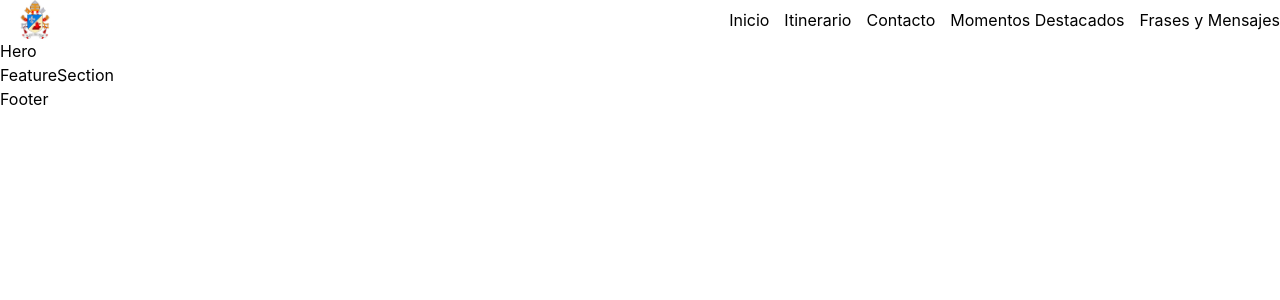
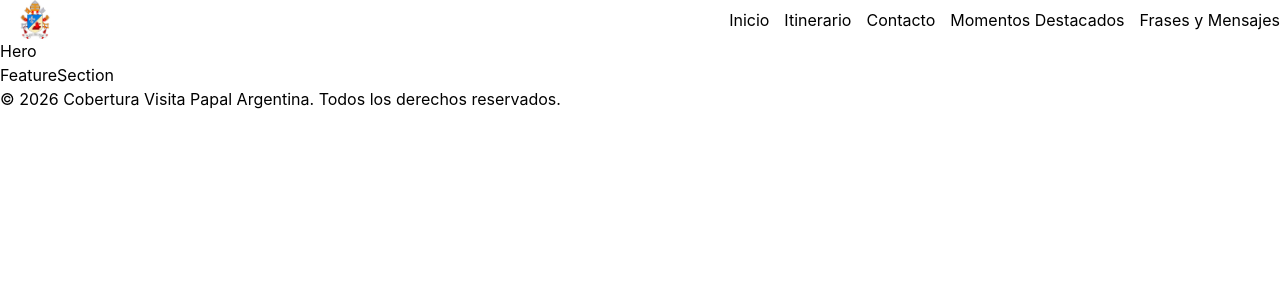
Before and after one commit to maferca24/DDW-c5-m4-s1-tp2, a React (Vite) app: page / in a window 1280 px wide. Shown: the top 300 px of the page. Built offline with nearby package versions, Linux system fonts and the light colour scheme.

Commit message:
agregue footer

```diff
--- a/src/components/Footer.jsx
+++ b/src/components/Footer.jsx
@@ -1,9 +1,9 @@
-import React from 'react'
-
-const Footer = () => {
+function Footer() {
   return (
-    <div>Footer</div>
-  )
+    <footer>
+      <p>&copy; 2026 Cobertura Visita Papal Argentina. Todos los derechos reservados.</p>
+    </footer>
+  );
 }
 
-export default Footer
+export default Footer;
```
